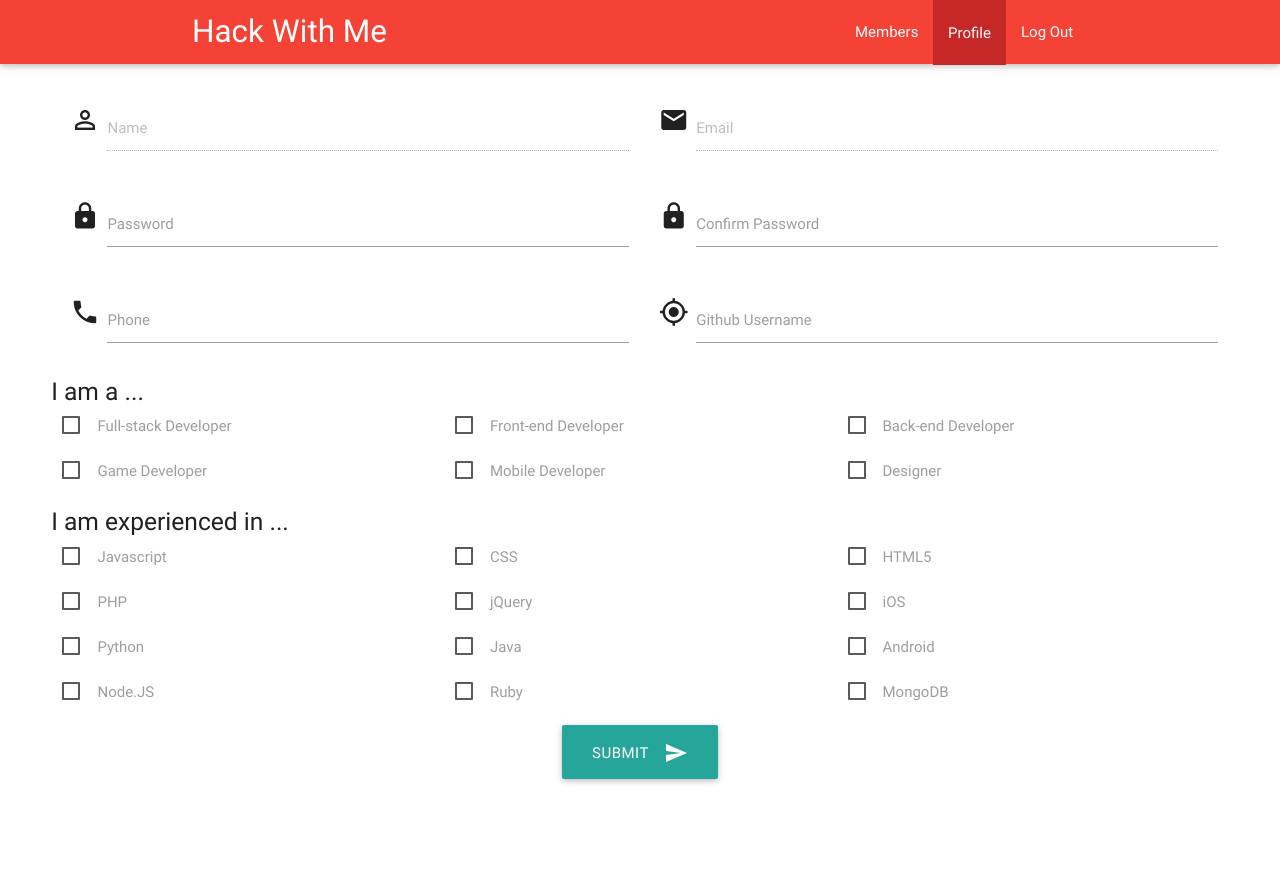
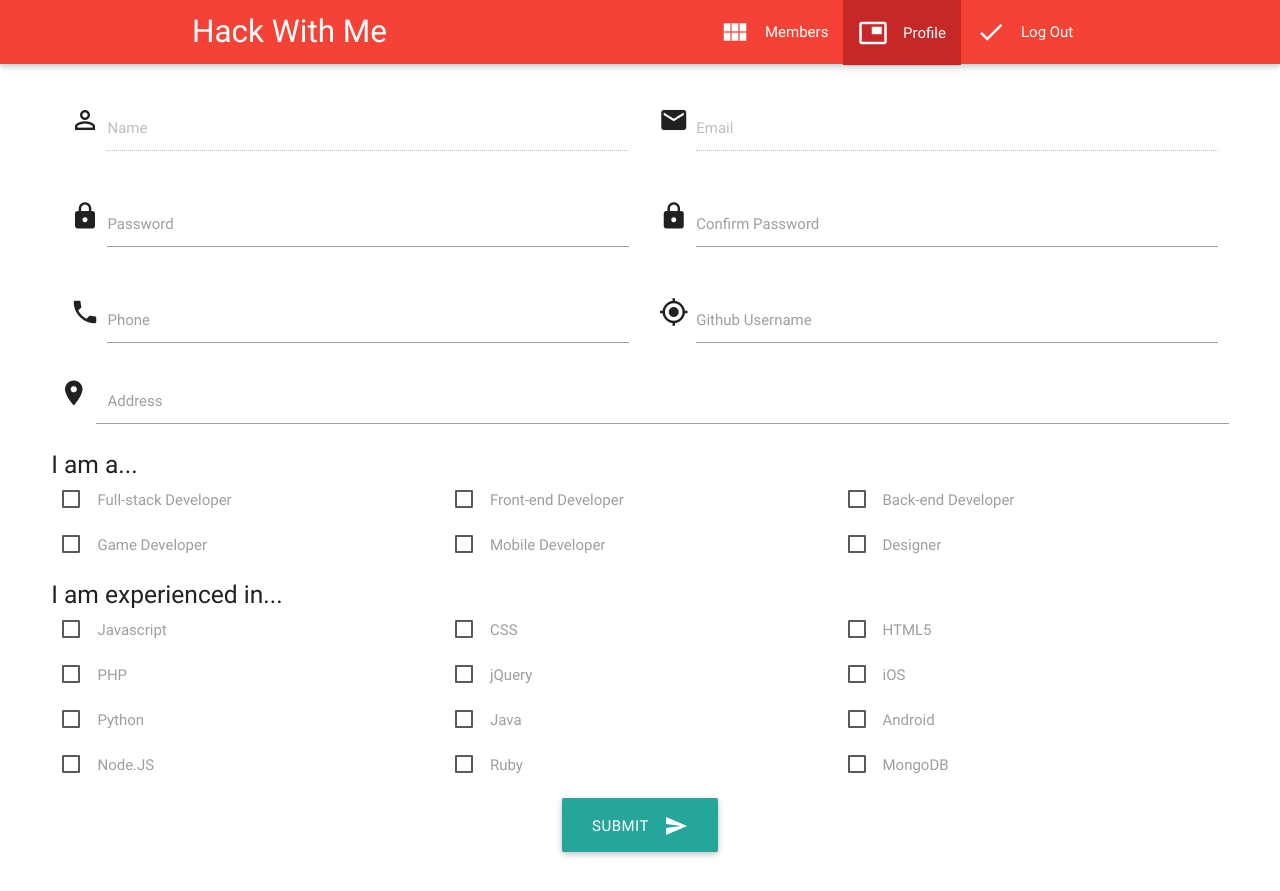
Before and after one commit to MakeHacks/HackWithMe, a plain HTML site: page profile.html in a window 1280 px wide. Before the commit the page ends 817 px from the top, so only its background shows below. Drawn offline with nearby package versions, Linux system fonts and the light colour scheme.

Commit message:
more css updates

```diff
--- a/profile.html
+++ b/profile.html
@@ -9,12 +9,14 @@
   <link rel="stylesheet" href="css/animate.css">
 </head>
 <body>
+  <div class="navbar-fixed">
   <nav class="red" role="navigation">
-     <div class="nav-wrapper container" id="navbar"><a id="logo-container" href="#" class="brand-logo">Hack With Me</a>
+     <div class="nav-wrapper container" id="navbar">
+       <a href="#" class="brand-logo">Hack With Me</a>
        <ul class="right hide-on-med-and-down">
-         <li class="waves-effect waves-light"><a href="people.html">Members</a></li>
-         <li class="red darken-3 waves-effect waves-light"><a href="#" class="waves-effect waves-light">Profile</a></li>
-         <li class="waves-effect waves-light"><a href="login.html">Log Out</a></li>
+         <li class="waves-effect waves-light"><a href="people.html"><i class="material-icons left">view_module</i>Members</a></li>
+         <li class="red darken-3 waves-effect waves-light"><a href="#" class="waves-effect waves-light"><i class="material-icons left">picture_in_picture</i>Profile</a></li>
+         <li class="waves-effect waves-light"><a href="login.html"><i class="material-icons left">done</i>Log Out</a></li>
        </ul>
        <ul id="nav-mobile" class="side-nav">
          <li><a href="people.html">Members</a></li>
@@ -25,6 +27,7 @@
        <a href="#" data-activates="nav-mobile" class="button-collapse"><i class="material-icons">menu</i></a>
      </div>
    </nav>
+ </div>
 
    <div id="profile">
      <form action="people.html">
@@ -64,8 +67,13 @@
            <label for="github">Github Username</label>
          </div>
        </div>
+       <div class="input-field col s6">
+         <i class="material-icons prefix">location_on</i>
+         <input id="address" type="text" class="validate">
+         <label for="address">Address</label>
+       </div>
          <div id="developer" class="left-align">
-           <h5>I am a ...</h5>
+           <h5>I am a...</h5>
            <div class="row">
              <div class="col s4">
              <input type="checkbox" id="full-stack" />
@@ -96,7 +104,7 @@
          </div>
        </div>
        <div id="interest" class="left-align">
-         <h5>I am experienced in ...</h5>
+         <h5>I am experienced in...</h5>
          <div class="row">
            <div class="col s4">
              <input type="checkbox" id="js" />
```
Also changed, not shown: login.html (+8 -3 lines), people.html (+6 -5 lines).
